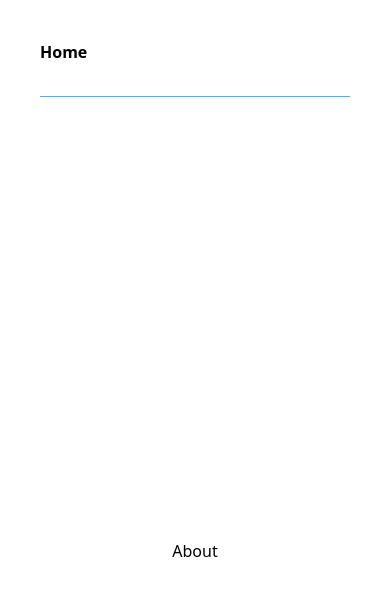
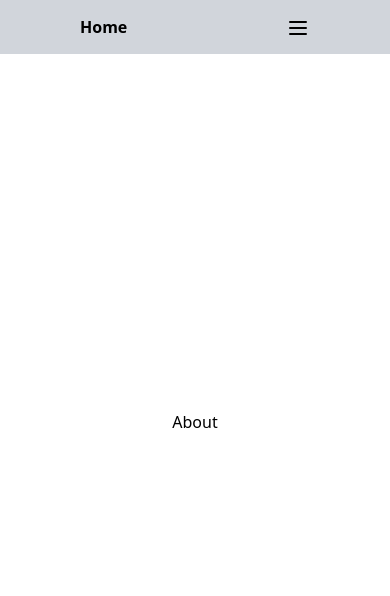
Before and after one commit to krisograbek/kris-website-v3, a Next.js app: page /about in a window 390 px wide. Shown: the top 596 px of the page. Built offline with nearby package versions, Linux system fonts and the light colour scheme.

Commit message:
create responsive navbar

```diff
--- a/components/Header.jsx
+++ b/components/Header.jsx
@@ -1,33 +1,94 @@
+import React, { useState, useEffect, useRef } from 'react'
 import Link from 'next/link';
-import React from 'react'
+
 
 const categories = [
   { slug: "about", name: "About" },
   { slug: "projects", name: "Projects" },
   { slug: "blog", name: "Blog" },
+  // { slug: "articles", name: "Articles" },
+  // { slug: "journal", name: "Journal" },
 ]
 
+// this implementation can be improved by creating a hook (eg. useClickOutsideMenu)
+// details: https://www.youtube.com/watch?v=eWO1b6EoCnQ&ab_channel=RyanToronto
+
 const Header = () => {
+  const [showMenu, setShowMenu] = useState(false);
+
+  const menuRef = useRef();
+  const btnRef = useRef();
+
+  // if menu doesn't work properly, it's probably somewhere here
+  useEffect(() => {
+    const closeDropdown = e => {
+      if ((!menuRef.current.contains(e.target)) && (!btnRef.current.contains(e.target))) {
+        console.log(e)
+        setShowMenu(false);
+      }
+    }
+
+    document.body.addEventListener("click", closeDropdown);
+
+    return () => document.body.removeEventListener("click", closeDropdown)
+  });
+
   return (
-    <div className='container mx-auto px-10 mb-8'>
-      <div className='border-b w-full inline-block border-blue-400 py-8'>
-        <div className='md:float-left block mt-2 align-middle cursor-pointer font-semibold'>
-          <Link href="/">
-            <span>
-              Home
-            </span>
-          </Link>
-        </div>
-        <div className='hidden md:float-left md:contents'>
+    <div className='fixed bg-gray-300 flex justify-between px-20 py-2 items-center w-full font-semibold '>
+      <div className=''>
+        Home
+      </div>
+      <nav>
+        <button ref={btnRef} className="md:hidden mt-2" onClick={() => setShowMenu(!showMenu)}>
+          {showMenu ? (
+            <svg
+              xmlns="http://www.w3.org/2000/svg"
+              className="w-6 h-6"
+              viewBox="0 0 20 20"
+              fill="currentColor"
+            >
+              <path
+                fillRule="evenodd"
+                d="M4.293 4.293a1 1 0 011.414 0L10 8.586l4.293-4.293a1 1 0 111.414 1.414L11.414 10l4.293 4.293a1 1 0 01-1.414 1.414L10 11.414l-4.293 4.293a1 1 0 01-1.414-1.414L8.586 10 4.293 5.707a1 1 0 010-1.414z"
+                clipRule="evenodd"
+              />
+            </svg>
+          ) : (
+            <svg
+              xmlns="http://www.w3.org/2000/svg"
+              className="w-6 h-6"
+              fill="none"
+              viewBox="0 0 24 24"
+              stroke="currentColor"
+              strokeWidth={2}
+            >
+              <path
+                strokeLinecap="round"
+                strokeLinejoin="round"
+                d="M4 6h16M4 12h16M4 18h16"
+              />
+            </svg>
+          )}
+        </button>
+        <ul className='hidden md:flex gap-8 p-2'>
+          {categories.map((category) => (
+            <li className=''>
+              {category.name}
+            </li>
+          ))}
+        </ul>
+        <ul ref={menuRef} className={showMenu ? 'flex flex-col items-center fixed inset-0 top-12 left-1/4 bg-gray-300 pt-8 md:hidden' : 'hidden'}>
           {categories.map((category) => (
             <Link key={category.slug} href={`/${category.slug}`} >
-              <span className='md:float-right mt-2 align-middle ml-4 font-semibold cursor-pointer'>
-                {category.name}
-              </span>
+              <li className='cursor-pointer px-2 py-4 border-solid border-t w-full text-center' onClick={() => setShowMenu(false)}>
+                <span className='font-semibold cursor-pointer'>
+                  {category.name}
+                </span>
+              </li>
             </Link>
           ))}
-        </div>
-      </div>
+        </ul>
+      </nav>
     </div>
   )
 }
```
